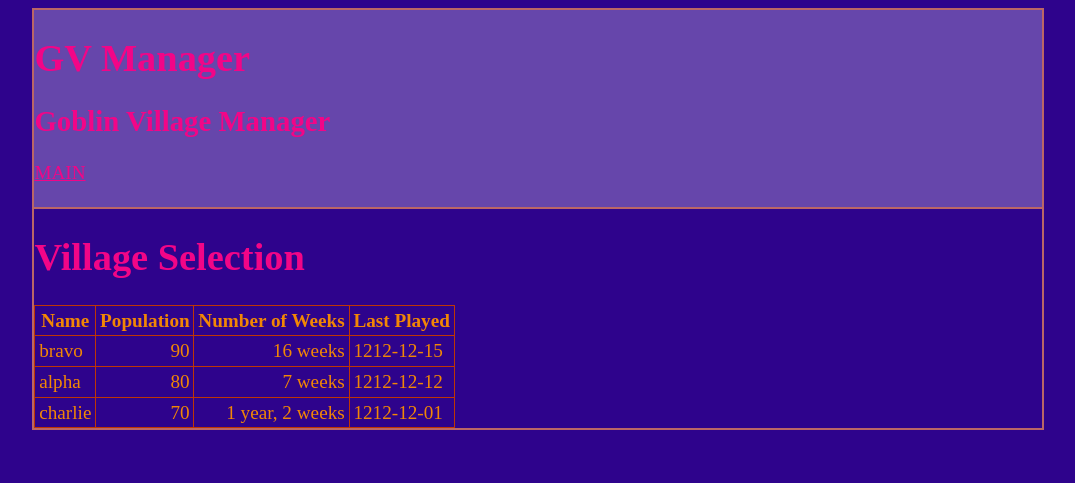
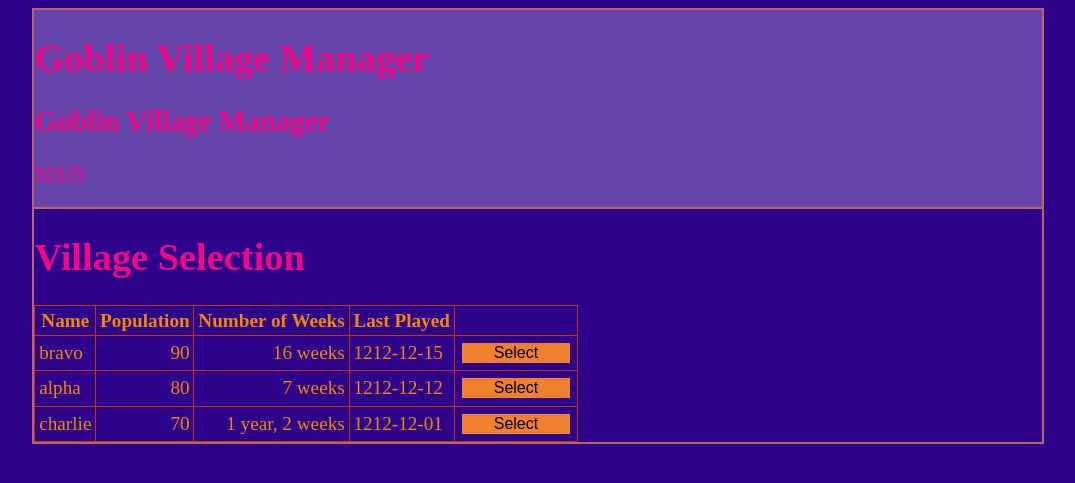
Before and after one commit to bg2slc/goblin_village, a PHP site: page / in a window 1280 px wide. Shown: the top 483 px of the page, without its empty margins (102-1177 px from the left). Run offline with PHP 8.4, Linux system fonts and the light colour scheme; data comes from the database, SQL or seed files in the repository.

Commit message:
modified displayButton in lib.php, dropButtons implemented in village selection

```diff
--- a/index.php
+++ b/index.php
@@ -11,7 +11,18 @@ if($ERRORCHECK)    {
 }
 
 /**     --[[HELPER FUNCTIONS]]--**/
+function writeMenuBegin($ButtonLabel) {
+    echo "
+    <div class=\"dropdown\">
+    <button class=\"dropbtn\" type=\"button\">$ButtonLabel</button>
+    <div class=\"dropdown-content\">";
+}
 
+function writeMenuEnd() {
+    echo "
+    </div>
+    </div>";
+}
 
 /**     --[[FORMS]]--**/
 function selectVillageForm($mysql)    {
@@ -29,9 +40,13 @@ function selectVillageForm($mysql)    {
         <table>
             <tr><th>Name</th><th>Population</th><th>Number of Weeks</th><th>Last Played</th></tr>";
         while ($stmt->fetch())  {
-
             echo "
-            <tr><td>$vName</td><td style=\"text-align:right\">$vPop</td><td style=\"text-align:right\">" . yearsAndWeeks($vAge) . "</td><td>$vMod</td></tr>";
+            <tr><td>$vName</td><td style=\"text-align:right\">$vPop</td><td style=\"text-align:right\">" . yearsAndWeeks($vAge) . "</td><td>$vMod</td><td>";
+            writeMenuBegin("Select");
+            displayButton('f_Village',"Open",$vName);
+            writeMenuEnd();
+            echo "
+            </td></tr>";
         }
         echo "
         </table>";
@@ -41,22 +56,6 @@ function selectVillageForm($mysql)    {
     }
 }
 
-function yearsAndWeeks($numOfWeeks)    {
-    $message = "";
-    if($numOfWeeks > 52)    {
-        $numOfYears = intdiv($numOfWeeks, 52);
-        $numOfWeeks = $numOfWeeks % 52;
-        if($numOfYears == 1)
-            $message = "1 year, ";
-        else
-            $message = "" . $numOfYears . " years, ";
-    }
-    if($numOfWeeks == 1)
-        $message = $message . "1 week";
-    else
-        $message = $message . $numOfWeeks . " weeks";
-    return $message;
-}
 
 function villageOverviewForm()  {
 
@@ -81,12 +80,10 @@ function getVillageList($mysql)   {
 /**     --[[MAIN]]--    **/
 date_default_timezone_set('America/Toronto');
 $mysqlObj = createConnectionObject();
-if(isset($_POST['f_Village']))
+if(isset($_POST['f_Village'])) {
     $Village = $_POST['f_Village'];
-
-//HEADER
-if(isset($Village))
     writeHeaders("Goblin Village Manager", $Village);
+}
 else
     writeHeaders("Goblin Village Manager");
 
--- a/lib.php
+++ b/lib.php
@@ -1,16 +1,18 @@
 <?php
-//In Class Include File
+//Include File
 //By Benjamin Garrett
-//Contains helper functions for use in COMP220 assignments.
+//Contains helper functions
 
-function writeHeaders($Heading, $Village="GV Manager")
+/** ++++++++++++ DOCUMENT WRITING **/
+function writeHeaders($Heading, $Village="Goblin Village Manager")
 {
     echo "<!doctype html>
 <html>
 <head>
 	<meta charset = \"UTF-8\">
 	<title>$Village</title>\n
-	<link rel =\"stylesheet\" type = \"text/css\" href=\"style.css\"/>
+    <link rel =\"stylesheet\" type = \"text/css\" href=\"style.css\" />
+    <link rel=\"icon\" type=\"image/x-icon\" href=\"/images/gobicon.ico\" />
 </head>
 <body>\n<form action=? method=\"post\">
 <div class=\"outer\">
@@ -48,7 +50,7 @@ function displayImage($FileName, $Alt="Alternate Text Here",
         width=\"$Width\"/>\n";
 }
 
-function displayButton($Name, $Text="Button", $FileName="", $Alt="")
+function displayButton($Name, $Text="Button", $Value="")
 {
     echo "<div>";
 /*    if ($FileName!="")
@@ -57,8 +59,11 @@ function displayButton($Name, $Text="Button", $FileName="", $Alt="")
         echo "\n<input type=image src=\"$FileName\" name=\"$Name\"
             submit=\"$Name\" alt=\"$Text\" />";
     }
-    else*/
+else*/
+    if ($Value=="")
         echo "\n<button type=Submit name=\"$Name\">$Text</button>";
+    else
+        echo "\n<button type=Submit name=\"$Name\" value=\"$Value\">$Text</button>";
     echo "</div>\n";
 }
 
@@ -72,6 +77,7 @@ function writeFooters()
 </html>";
 }
 
+/** ++++++++++++ MYSQL **/
 function createConnectionObject()
 {
     $fh = fopen('auth.txt','r');
@@ -97,4 +103,22 @@ function createConnectionObject()
     return ($mysqlObj);
 }
 
+/** ++++++++++++ SRTING MANIP **/
+function yearsAndWeeks($numOfWeeks)    {
+    $message = "";
+    if($numOfWeeks > 52)    {
+        $numOfYears = intdiv($numOfWeeks, 52);
+        $numOfWeeks = $numOfWeeks % 52;
+        if($numOfYears == 1)
+            $message = "1 year, ";
+        else
+            $message = "" . $numOfYears . " years, ";
+    }
+    if($numOfWeeks == 1)
+        $message = $message . "1 week";
+    else
+        $message = $message . $numOfWeeks . " weeks";
+    return $message;
+}
+
 ?>
--- a/style.css
+++ b/style.css
@@ -73,3 +73,41 @@ div.bordered   {
 div.control    {
     padding: 0.4em;
 }
+
+/* DROPBTN */
+.dropbtn {
+  background-color: #f1802d;
+  color: black;
+  padding-left: 2em;
+  padding-right: 2em;
+  font-size: 16px;
+  border: none;
+}
+
+.dropdown {
+  position: relative;
+  display: inline-block;
+}
+
+.dropdown-content {
+  display: none;
+  position: absolute;
+  background-color: #549aab;
+  min-width: 160px;
+  box-shadow: 0px 8px 16px 0px rgba(0,0,0,0.2);
+  z-index: 1;
+}
+
+.dropdown-content a {
+  color: black;
+  padding: 12px 16px;
+  text-decoration: none;
+  display: block;
+  padding: 1em;
+}
+
+.dropdown-content a:hover {background-color: #b0d7e1;}
+
+.dropdown:hover .dropdown-content {display: block;}
+
+.dropdown:hover .dropbtn {background-color: #b0d7e1;}
```
Also changed, not shown: images/gobicon.ico (added).
